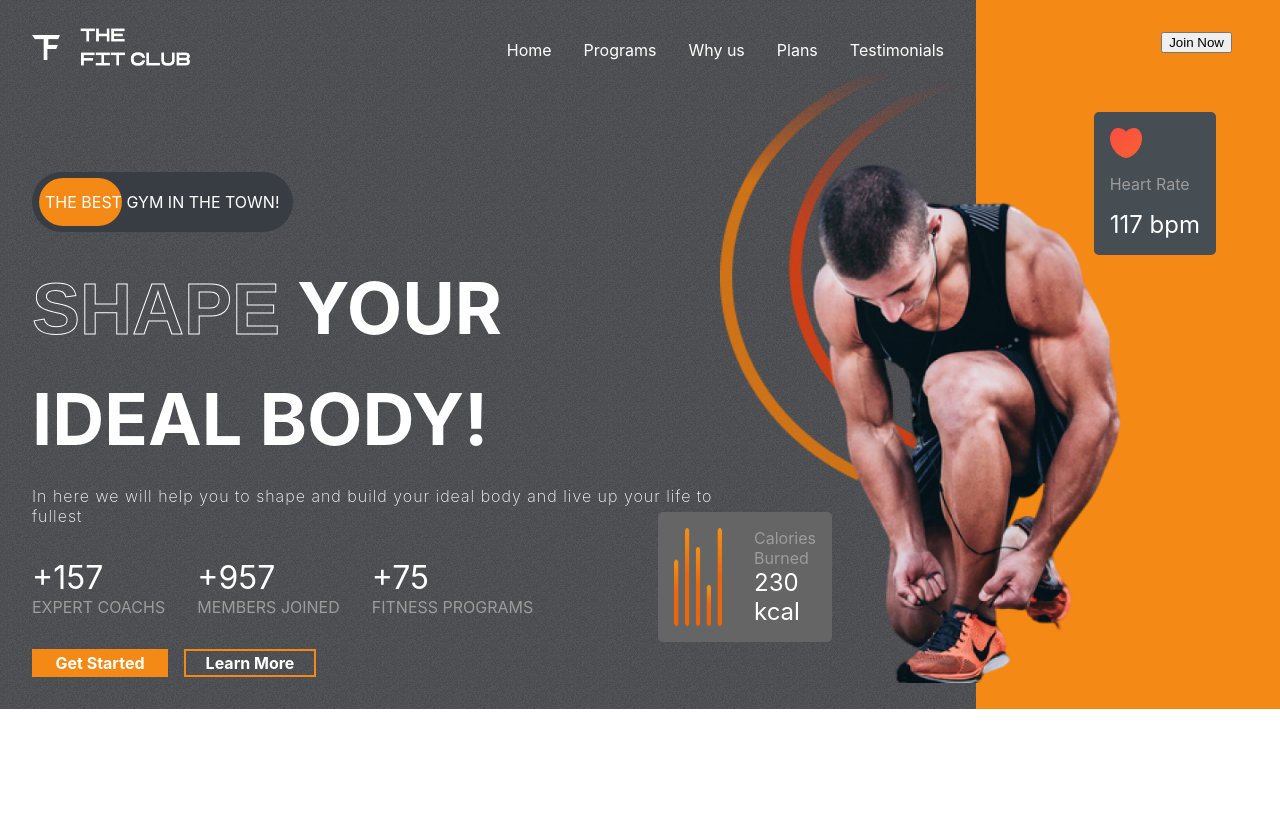
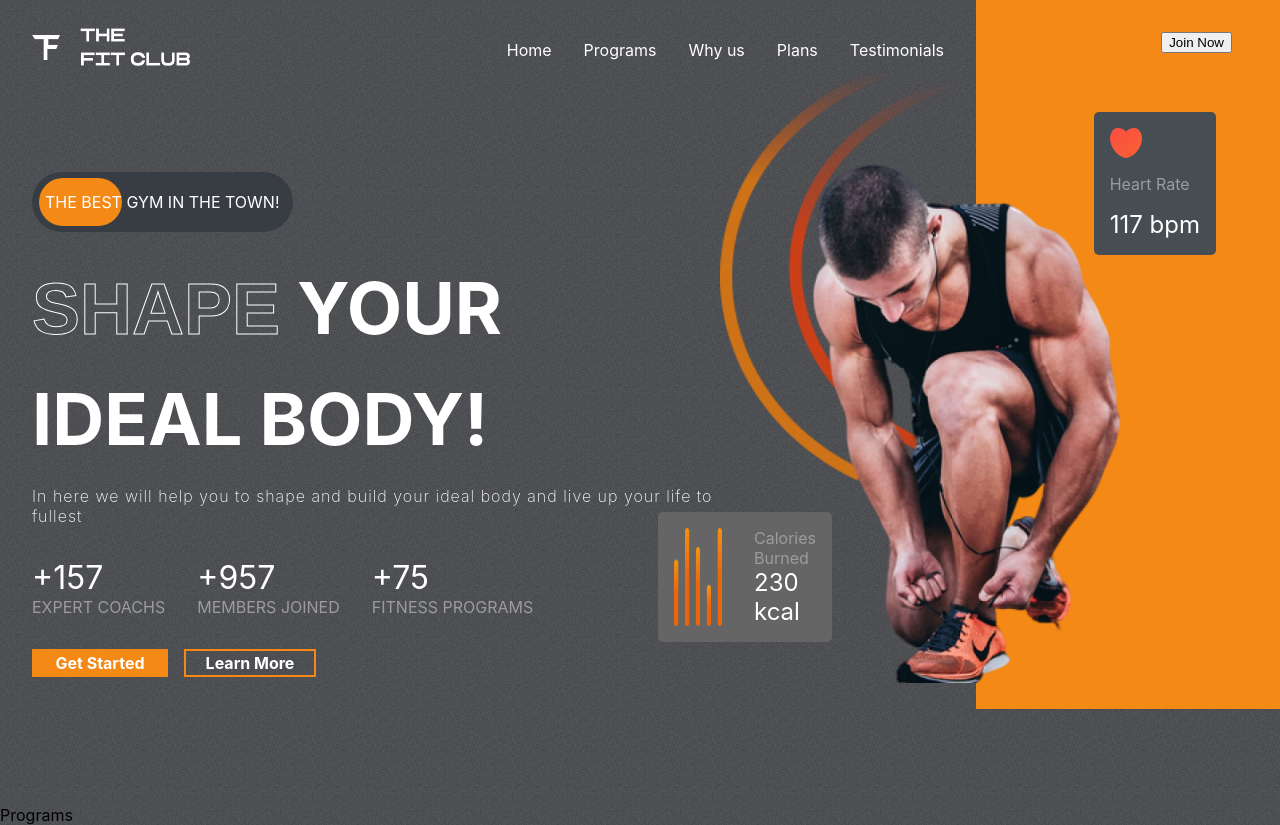
Before and after one commit to DaniilTkach777/gym-website, a React (Create React App) app: page / in a window 1280 px wide. Before the commit the page ends 800 px from the top, so only its background shows below. Built offline with nearby package versions, Linux system fonts and the light colour scheme.

Commit message:
Programs added 1
Programs added 1!

```diff
--- a/src/App.js
+++ b/src/App.js
@@ -1,9 +1,11 @@
 import './App.css';
 import Hero from './components/Hero/Hero';
+import Programs from './components/Programs/Programs';
 function App() {
   return (
     <div className="App">
           <Hero/>
+          <Programs/>
     </div>
   );
 }
--- /dev/null
+++ b/src/components/Programs/Programs.jsx
@@ -0,0 +1,9 @@
+import React from 'react'
+import './Programs.css'
+const Programs = () => {
+    return (
+        <div>Programs</div>
+    )
+}
+
+export default Programs
```
Also changed, not shown: src/components/Programs/Programs.css (added).
